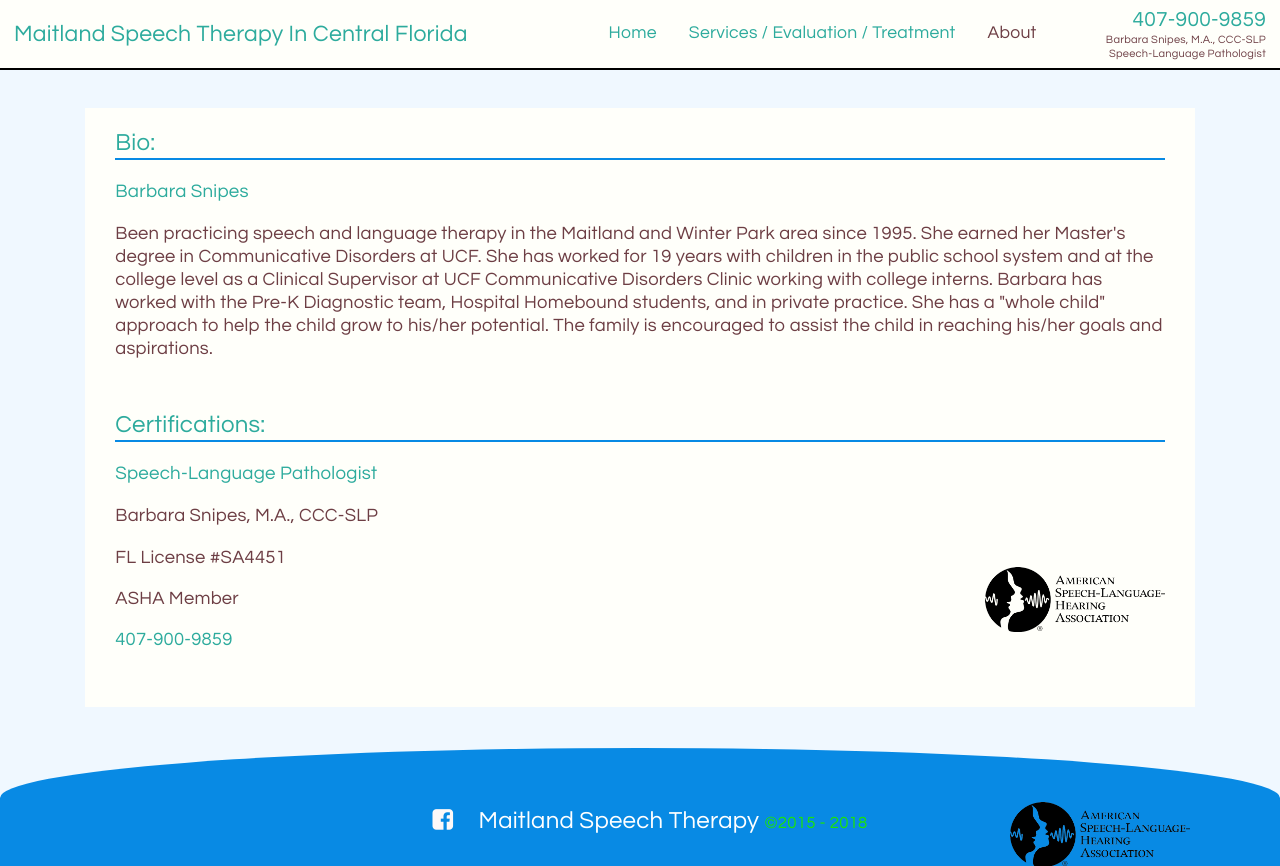
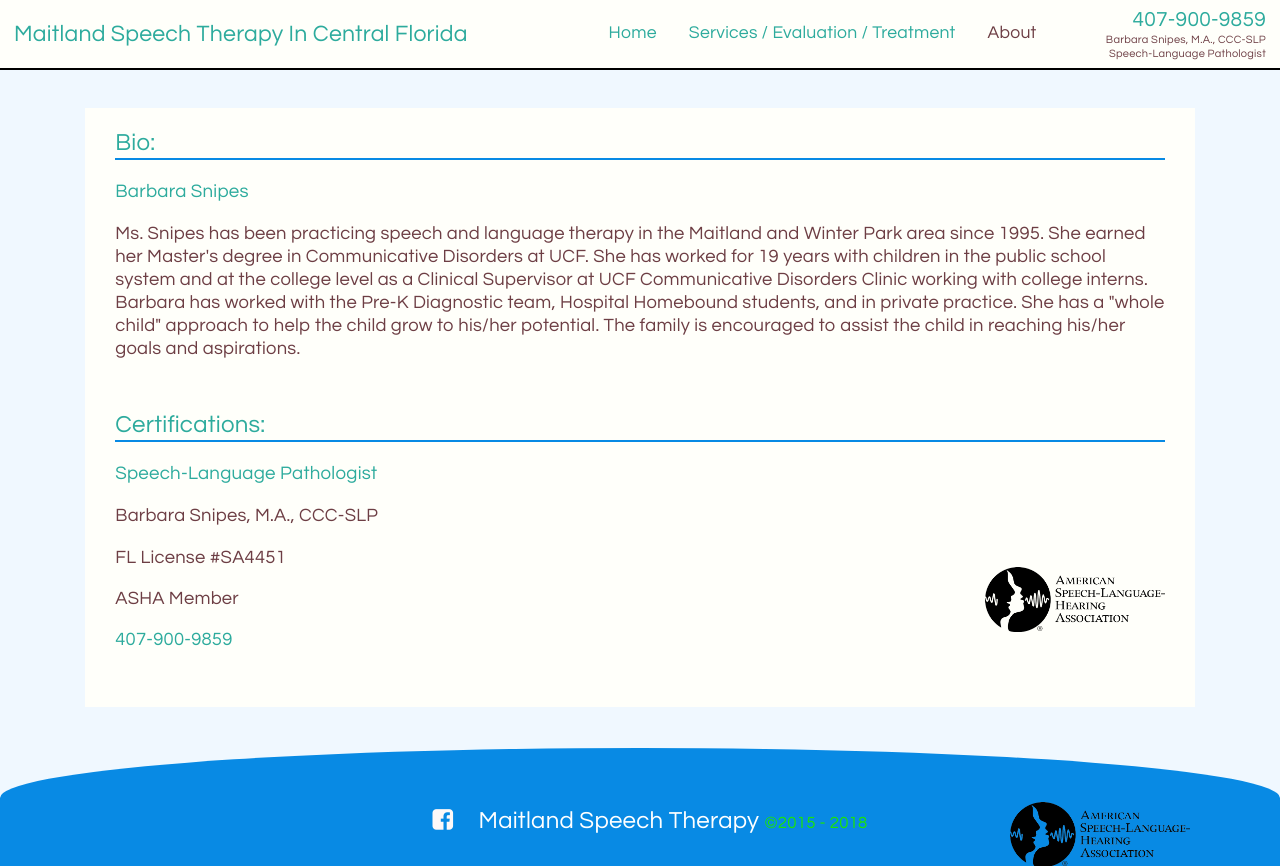
Before and after one commit to KevinMcCoy/slptx.us, a PHP site: page /public/about.php in a window 1280 px wide. Shown: the top 866 px of the page. Run offline with PHP 8.4, Linux system fonts and the light colour scheme; some libraries are stand-ins or nearby versions.

Commit message:
Wording updated

```diff
--- a/public/about.php
+++ b/public/about.php
@@ -14,7 +14,7 @@
 			<h2>Bio:</h2>
 			<section>
 				<h3>Barbara Snipes</h3>
-				<p>Been practicing speech and language therapy in the
+				<p>Ms. Snipes has been practicing speech and language therapy in the
 					Maitland and Winter Park area since 1995. She earned her Master's degree in
 					Communicative Disorders at UCF. She has worked for 19 years with children in the public school system and at the college level as a Clinical Supervisor at UCF Communicative Disorders Clinic working with college interns. Barbara has worked with the Pre-K Diagnostic team, Hospital Homebound students, and in private practice.  She has a "whole child" approach to help the child grow to his/her potential. The family is encouraged to assist the child in reaching his/her goals and aspirations.
 				</p>
```
